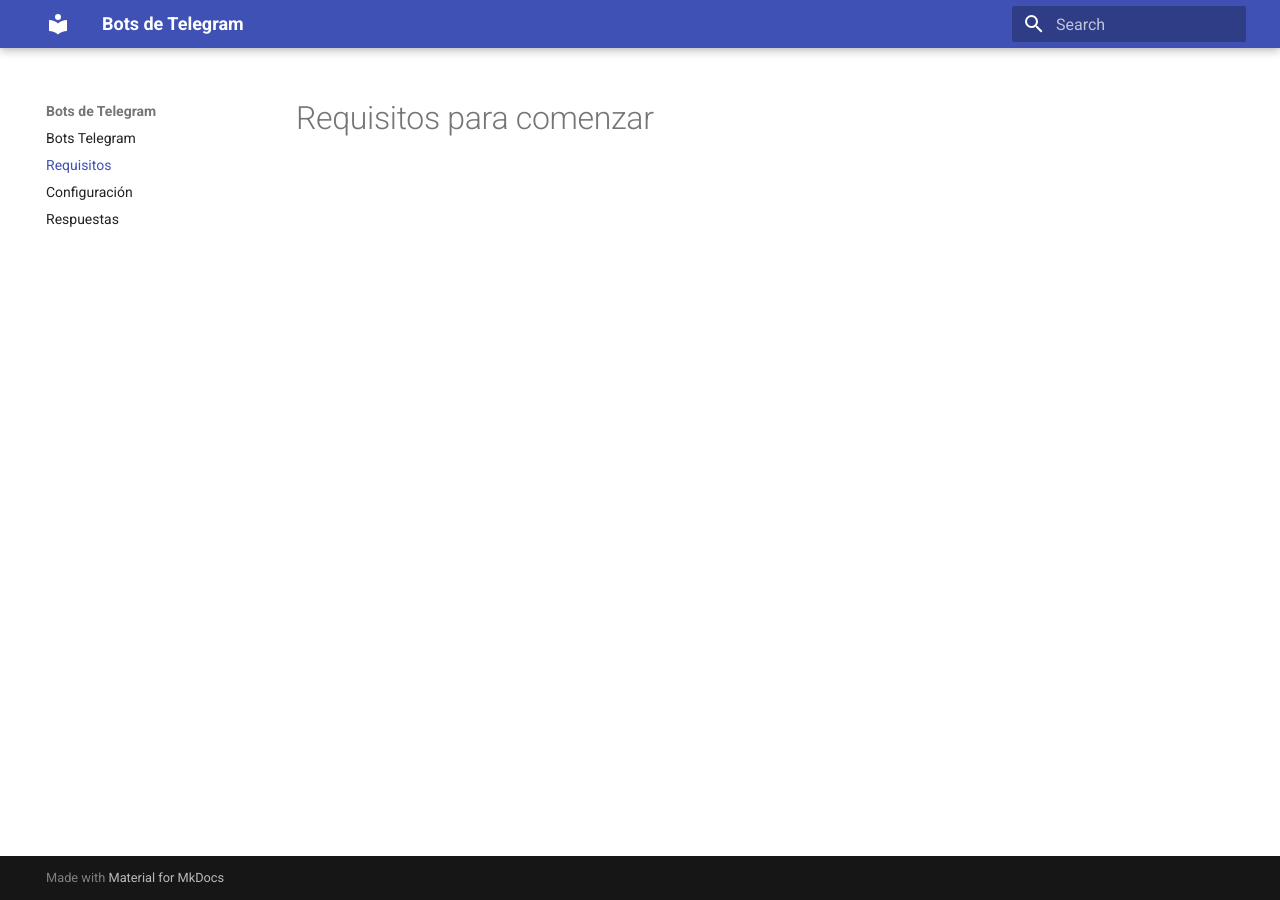
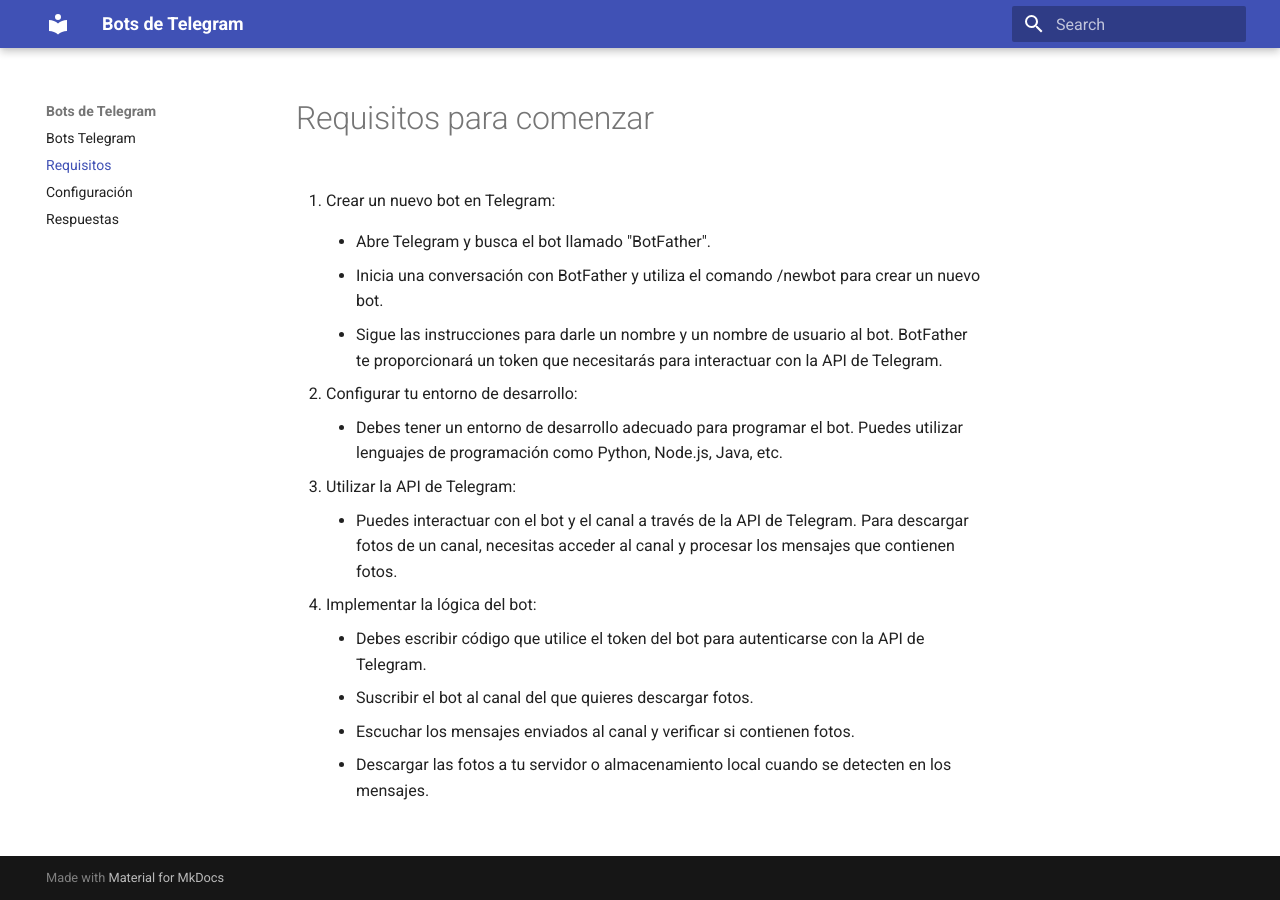
Before and after one commit to sever8a/bottel, an MkDocs documentation site: the page built from bottel/referencia/requisitos.md, in a window 1280 px wide. Built offline with MkDocs 1.6.1 and Material for MkDocs 9.7.7, drawn with Linux system fonts in a browser that asks for light colours.

Commit message:
Instucciones inicales y codigo fuente

```diff
--- a/bottel/referencia/requisitos.md
+++ b/bottel/referencia/requisitos.md
@@ -1 +1,23 @@
 # Requisitos para comenzar
+
+1. Crear un nuevo bot en Telegram:
+
+    * Abre Telegram y busca el bot llamado "BotFather".
+
+    * Inicia una conversación con BotFather y utiliza el comando /newbot para crear un nuevo bot.
+    * Sigue las instrucciones para darle un nombre y un nombre de usuario al bot. BotFather te proporcionará un token que necesitarás para interactuar con la API de Telegram.
+
+2. Configurar tu entorno de desarrollo:
+
+    * Debes tener un entorno de desarrollo adecuado para programar el bot. Puedes utilizar lenguajes de programación como Python, Node.js, Java, etc.
+
+3. Utilizar la API de Telegram:
+
+    * Puedes interactuar con el bot y el canal a través de la API de Telegram. Para descargar fotos de un canal, necesitas acceder al canal y procesar los mensajes que contienen fotos.
+
+4. Implementar la lógica del bot:
+
+    * Debes escribir código que utilice el token del bot para autenticarse con la API de Telegram.
+    * Suscribir el bot al canal del que quieres descargar fotos.
+    * Escuchar los mensajes enviados al canal y verificar si contienen fotos.
+    * Descargar las fotos a tu servidor o almacenamiento local cuando se detecten en los mensajes.
```
Also changed, not shown: bottel/referencia/respuestas.md (+28 -27 lines).
